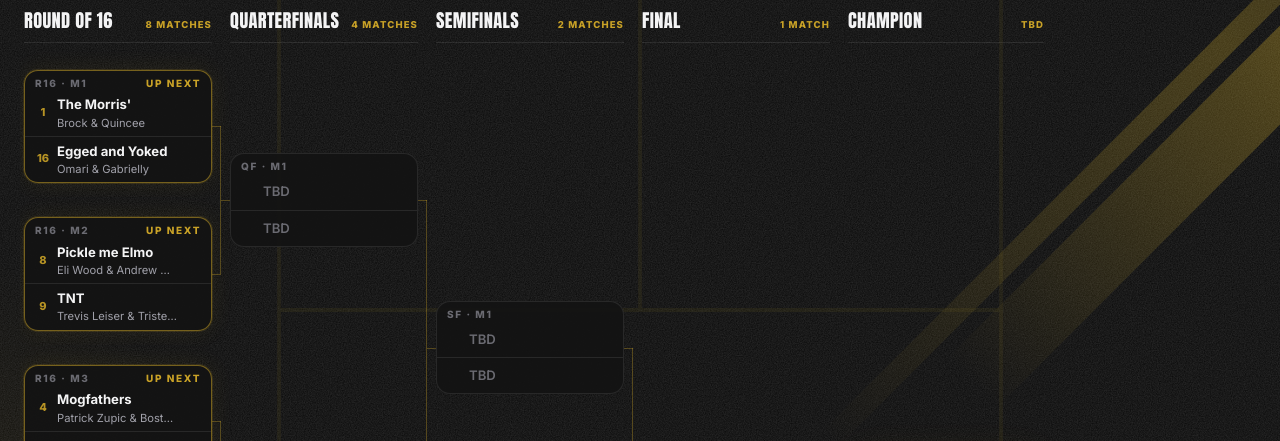
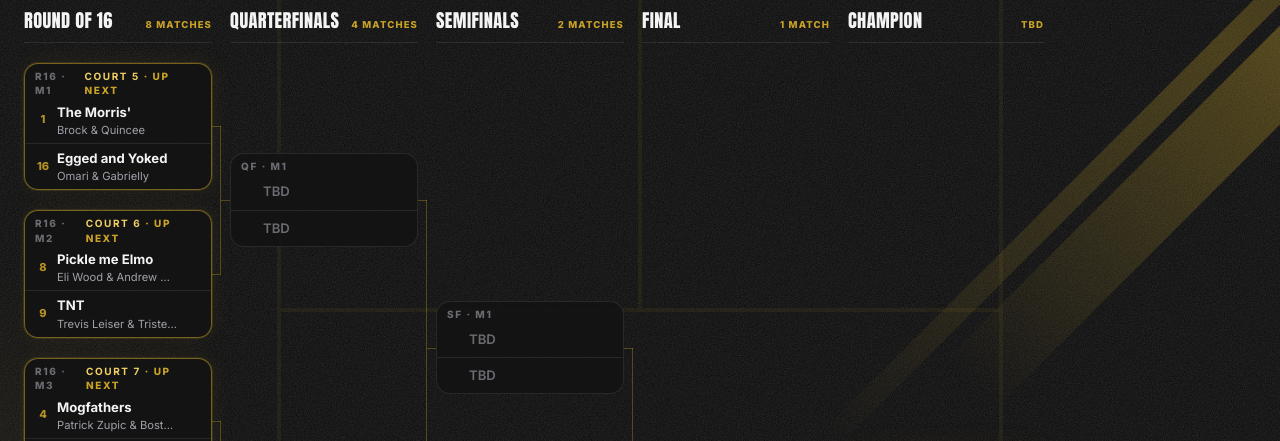
Before and after one commit to Join-Elevate/join-elevate.github.io, a plain HTML site: page pickleball/bracket/index.html in a window 1280 px wide. Shown: the part 300-741 px from the top of the page. Drawn offline with Linux system fonts and the light colour scheme.

Commit message:
Show court on R16 matches

```diff
--- a/pickleball/bracket/index.html
+++ b/pickleball/bracket/index.html
@@ -307,7 +307,7 @@
     }
     function matchBox(m, r) {
       var st = m.state === 'done' ? 'Final' : m.state === 'ready' ? 'Up next' : m.state === 'bye' ? 'Bye' : '';
-      return '<div class="slot"><div class="match ' + m.state + '" id="' + m.id + '"><div class="mlabel"><span>' + ROUNDS[r].short + ' · M' + m.num + '</span><span class="st">' + st + '</span></div>' +
+      return '<div class="slot"><div class="match ' + m.state + '" id="' + m.id + '"><div class="mlabel"><span>' + ROUNDS[r].short + ' · M' + m.num + '</span><span class="st">' + (COURTS[m.id] && m.state !== 'done' && m.state !== 'bye' ? '<b style="color:#F0D063">Court ' + COURTS[m.id] + '</b> · ' : '') + st + '</span></div>' +
         teamRow(m.a, m, 0) + teamRow(m.b, m, 1) + '</div></div>';
     }
 
@@ -358,7 +358,9 @@
     var brEl = document.getElementById('bracket');
     var firstRender = true;
 
+    var COURTS = {};
     function render(data) {
+      COURTS = data.courts || {};
       renderWarmups(data);
       var res = compute(data);
       var html = '';
```
